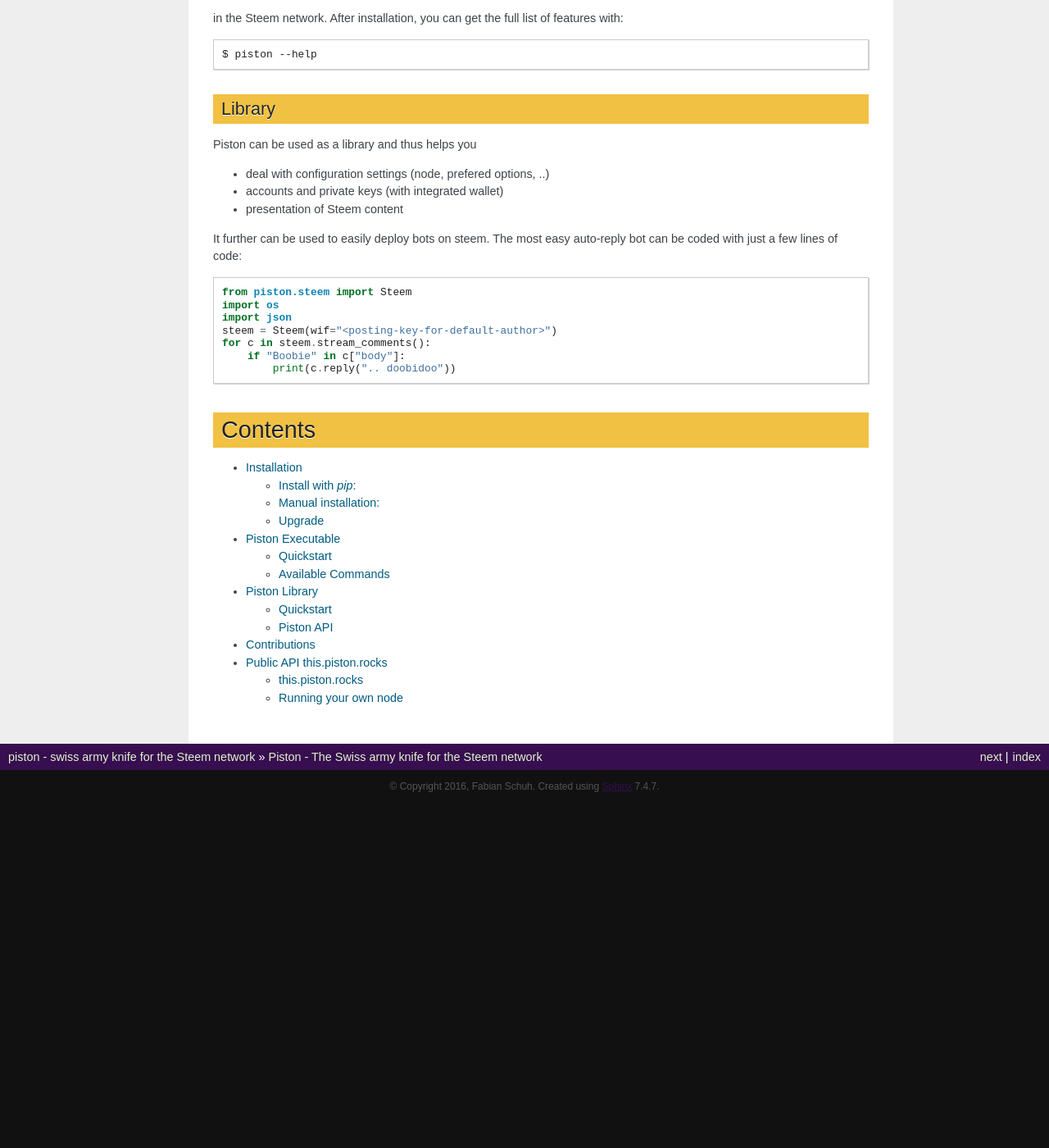
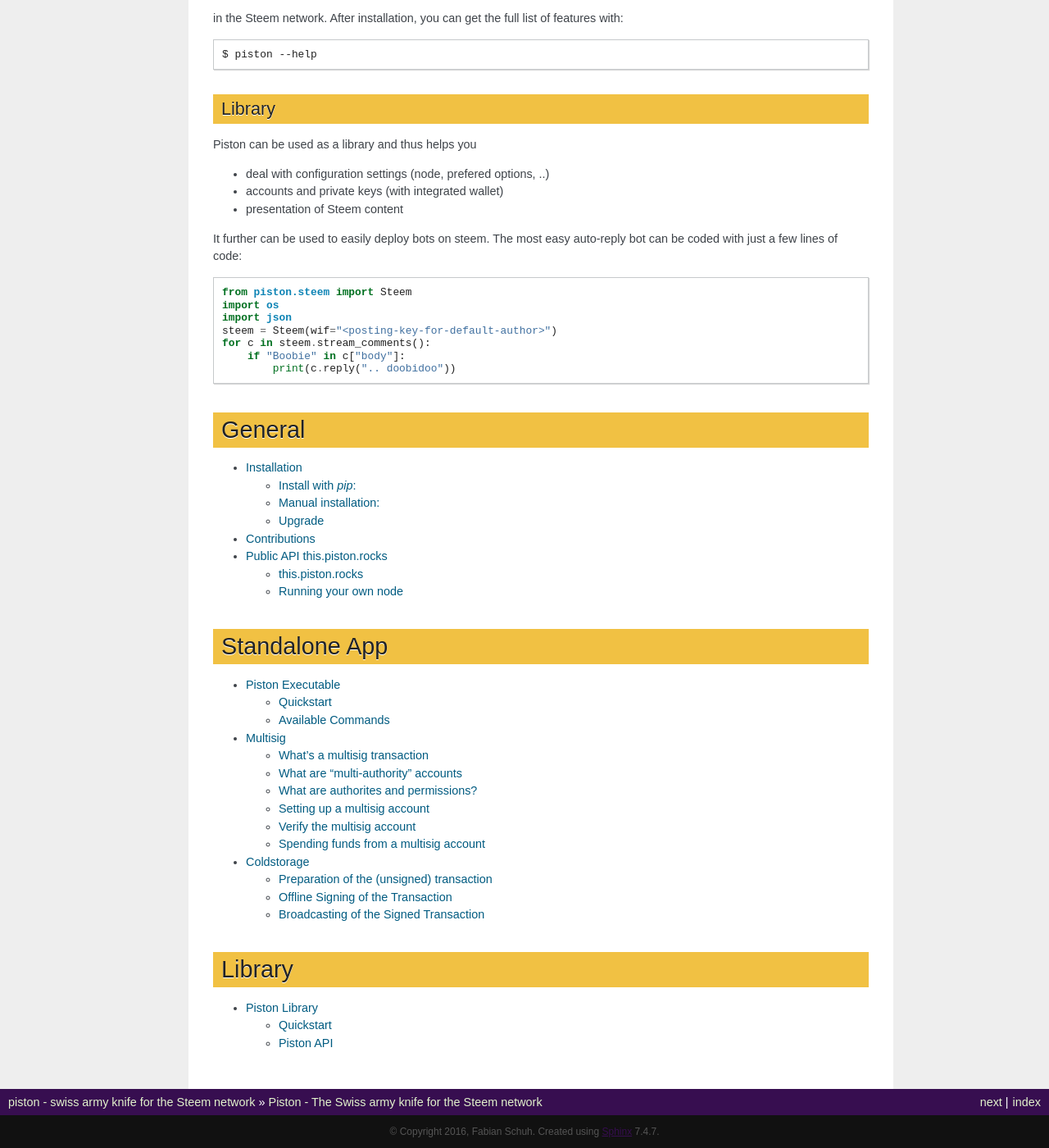
Before and after one commit to xeroc/piston-cli, a Sphinx documentation site: the page built from docs/index.rst, in a window 1280 px wide and 1400 px high, scrolled down 683 px. Shown: the whole window at 82% size. Built offline with Sphinx 7.4.7, drawn with Linux system fonts in a browser that asks for light colours; before the commit the page ends 1662 px from its top, so only the background shows below that; some of the changed lines change nothing that is shown; some of the changed text lies outside the part shown.

Commit message:
[docs] Documentation updates

```diff
--- a/docs/app.rst
+++ b/docs/app.rst
@@ -316,10 +316,60 @@
 
 Permissions can be changed using:::
 
-    piston allow --account <account> --weight 1 <foreign_account>
-    piston disallow --permission <foreign_account>
+    piston allow --account <account> --weight 1 --permission posting --threshold 1 <foreign_account>
+    piston disallow --permission <permissions> <foreign_account>
 
 More details and the default parameters can be found via:::
 
     piston allow --help
     piston disallow --help
+
+Update Memo Key
+~~~~~~~~~~~~~~~
+
+The memo key of your account can be updated with
+
+    piston updatememokey --key <KEY>
+
+If no ``key`` is provided, it will ask for a password from which the
+key will be derived
+
+Create a new account
+~~~~~~~~~~~~~~~~~~~~
+
+Piston let's you create new accounts on the Steem blockchain.
+
+.. note::
+
+    Creating new accounts will cost you a fee!
+
+It works like this:
+
+    piston newaccount <accountname>
+
+and it will ask you to provide a new password. During creation, piston
+will derive the new keys from the password (and the account name) and
+store them in the wallet (except for the owner key)
+
+.. note::
+
+    ``newaccount`` will **not** store the owner private key in the
+    wallet!
+
+Import Account
+~~~~~~~~~~~~~~
+
+You can import your existing account into piston by using
+
+    piston importaccount --account <accountname>
+
+It will ask you to provide the passphrase from which the private key
+will be derived. If you already have a private key, you can use `addkey`
+instead.
+
+Sign/Broadcast Transaction
+~~~~~~~~~~~~~~~~
+
+Unsigned (but properly prepared) transactions can be signed with
+``sign``. Signed transactions can be broadcast using ``broadcast``.
+These feature is described in :doc:`<coldstorage.rst>` and :doc:`<multisig.rst>`.
--- /dev/null
+++ b/docs/coldstorage.rst
@@ -0,0 +1,123 @@
+***********
+Coldstorage
+***********
+
+With release 0.3.2, piston now supports **offline signing** for
+coldstorage. The procedure consists of three basic steps.
+
+1. **preparation of the (unsigned) transaction**
+2. **offline signing of the transaction**
+3. **broadcasting of the signed transaction**
+
+Let's go through the details real quick:
+
+Preparation of the (unsigned) transaction
+=========================================
+
+Any transaction that piston can do (post, reply, edit, upvote, downvote,
+transfer, powerup, powerdown, powerdownroute, convert, allow, disallow,
+newaccount, updatememokey, etc.) can be generated **without** actually
+signing them using the ``-x`` flag. The command will return a couple
+lines (JSON format) and all you need to do is store those in a file and
+carry them over to your offline computer.
+
+**Important remark**: The default expiration time for transaction is
+**30 seconds**. Apparently, nobody will be able to carry the transaction
+to an offline computer, sign them and move them back to the online
+computer within 30 seconds, you can increase the expiration to 5 minutes
+by adding ``-e 300`` (300 seconds = 5 minutes)!
+
+::
+
+    $ piston -e 300 -x transfer fabian 0.1 SBD > unsigned-transaction.json
+
+This gives you 5 minutes for your procedure. If you can't make it in 5
+minutes, increase the ``300`` and try again.
+
+Technical details
+-----------------
+
+A simple example looks like this:
+
+::
+
+    $ piston -x -e 300 transfer fabian 0.1 SBD
+    {'expiration': '2016-09-07T08:17:19',
+     'extensions': [],
+     'operations': [['transfer',
+                     {'amount': '0.100 SBD',
+                      'from': 'xeroc',
+                      'memo': '',
+                      'to': 'fabian'}]],
+     'ref_block_num': 38340,
+     'ref_block_prefix': 336529008,
+     'signatures': [],
+     [...]
+    }
+
+That is the **basic** transaction and you see that the ``signatures``
+are empty. In order to make it easier for the offline machine to sign
+your transaction, there are a few more informations returned, namely:
+
+::
+
+    {
+     [...]
+     'missing_signatures': ['STM6quoHiVnmiDEXyz4fAsrNd28G6q7qBCitWbZGo4pTfQn8SwkzD',
+                            'STM8HCf7QLUexogEviN8x1SpKRhFwg2sc8LrWuJqv7QsmWrua6ZyR'],
+     'required_authorities': {'fabian': {'account_auths': [],
+                                         'key_auths': [['STM8HCf7QLUexogEviN8x1SpKRhFwg2sc8LrWuJqv7QsmWrua6ZyR',
+                                                        1]],
+                                         'weight_threshold': 1},
+                              'xeroc': {'account_auths': [['fabian', 1]],
+                                        'key_auths': [['STM6quoHiVnmiDEXyz4fAsrNd28G6q7qBCitWbZGo4pTfQn8SwkzD',
+                                                       1]],
+                                        'weight_threshold': 2}},
+    }
+
+This data allows to identify the required keys without the need for an
+internet connection (e.g. on you offline computer).
+
+Offline Signing of the Transaction
+==================================
+
+With the unsigned transaction, you can go to your offline computer and
+have it signed using your key there by using:
+
+::
+
+    piston sign --file unsigned-transaction.json > signed-transaction.json
+
+The command will return the signed transaction which will look like
+this:
+
+::
+
+    {'expiration': '2016-09-07T08:25:48',
+     'extensions': [],
+     'operations': [['transfer',
+                     {'amount': '0.001 SBD',
+                      'from': 'xeroc',
+                      'memo': '',
+                      'to': 'fabian'}]],
+     'ref_block_num': 38510,
+     'ref_block_prefix': 3441950962,
+     'signatures': ['2071716bc5655d5327524004e33d340757cae067fcd30728484c21c605e26e3d0b548ca8b433af3037246084e67addbb726f45ef8d3fdb6e6b3e81415899bd762c']}
+
+Carry this transaction to an internet connected computer and go to the
+next step.
+
+Broadcasting of the Signed Transaction
+======================================
+
+The signed transaction can easily be broadcast to the network/blockchain
+by using
+
+::
+
+    piston broadcast --file signed-transaction.json
+
+Unless you obtain an error, your transaction was transmitted to the
+network and will shortly after be added to a block.
+
+Congratulations!
--- a/docs/index.rst
+++ b/docs/index.rst
@@ -54,13 +54,30 @@
        if "Boobie" in c["body"]:
            print(c.reply(".. doobidoo"))
 
-Contents
+General
 ========
+
 .. toctree::
     :maxdepth: 2
 
     installation
-    app
-    lib
     contrib
     public-api
+
+Standalone App
+==============
+
+.. toctree::
+    :maxdepth: 2
+
+    app
+    multisig
+    coldstorage
+
+Library
+=======
+
+.. toctree::
+    :maxdepth: 2
+
+    lib
--- /dev/null
+++ b/docs/multisig.rst
@@ -0,0 +1,219 @@
+********
+Multisig
+********
+
+Since the release of piston 0.3.3, you can use Steem's swiss
+army knife for **multisig** transactions. This tutorial gives a brief
+introduction and shows how it works. But first, let me clarify a few
+technical terms:
+
+What's a multisig transaction
+=============================
+
+The term *multisig* refers to the requirement of having **more than one
+signature** to create a valid transaction. Most transactions don't have
+this requirement because they are tied to **regular accounts**. However,
+you can extend your account to a **multi-authority account** by adding
+more keys and requiring more than one of them to sign a transaction. In
+simple terms, you could secure your funds in such a way that you have
+one access key stored on your computer and another stored on your mobile
+phone. Then you can setup a scheme where you can only transfer funds
+when both, your computer and your mobile phone sign the transaction.
+
+What are "multi-authority" accounts
+===================================
+
+A multi-authority account does not consist of just a single access key
+(e.g. password) but can consists of one or many
+
+-  public keys (read: *passwords*) or
+-  other account names.
+
+This allows for some very cool setups for improved security and trust.
+Let's say you have 2 friends and you want to setup a company together
+with them. Then you create a new account remove the initial public keys
+and put their account names into the authorities. Now you have an
+account that is jointly owned by a group of people.
+
+What are authorites and permissions?
+====================================
+
+On Steem, there are 3 permissions:
+
+-  **active**: the active permission can move funds and trade in the
+   internal exchange as well as change all permission authorities
+   (except for the owner permission)
+-  **posting**: the posting permission is required for posting and
+   voting on Steem
+-  **owner**: the owner permission is the super administrator and can
+   change and overwrite all other permissions
+
+All permissions have a threshold that needs to be reached by signatures.
+Regular accounts have a threshold of one, such that only one access key
+(*password*) is sufficient to access the account's permission.
+
+Each permission can consist of one or multiple authorities and a weight
+Two choices exist for the authorities:
+
+-  a public key
+-  an account name
+
+and the weight is an integer number. The weight, together with the
+threshold of the permission, works like this: If the sum of the weights
+that are associated with the signatures exceed the threshold, the
+transaction is valid.
+
+For example: Let's say we take a look at the **active permission** of
+account **xeroc**. We can take a look at its current permissions using
+piston:
+
+::
+
+    $ piston permissions xeroc
+    +------------+-----------+-----------------------------------------------------------+
+    | Permission | Threshold |                                               Key/Account |
+    +------------+-----------+-----------------------------------------------------------+
+    |      owner |         2 |                                                fabian (1) |
+    |            |           | STM7mgtsF5XPU9tokFpEz2zN9sQ89oAcRfcaSkZLsiqfWMtRDNKkc (1) |
+    +------------+-----------+-----------------------------------------------------------+
+    |     active |         2 |                                                fabian (1) |
+    |            |           | STM6quoHiVnmiDEXyz4fAsrNd28G6q7qBCitWbZGo4pTfQn8SwkzD (1) |
+    +------------+-----------+-----------------------------------------------------------+
+    |    posting |         1 |                                             streemian (1) |
+    |            |           | STM6xpuUdyoRkRJ1GQmrHeNiVC3KGadjrBayo25HaTyBxBCQNwG3j (1) |
+    |            |           | STM8aJtoKdTsrRrWg3PB9XsbsCgZbVeDhQS3VUM1jkcXfVSjbv4T8 (1) |
+    +------------+-----------+-----------------------------------------------------------+
+
+We see that the threshold is *2* and there is one key and one account
+with each having weight *1*. This means that we require a signature from
+``STM6quoHiVnmiDEXyz4fAsrNd28G6q7qBCitWbZGo4pTfQn8SwkzD`` and from the
+active key of ``fabian``. to construct a valid transaction that spends
+from account ``xeroc``. And we will see below how that will work
+
+Setting up a multisig account
+=============================
+
+So, in order to do multisig transactions, we first need a
+multi-authority/multi-sig account. We can use piston to set this up.
+
+**Remark**: Since we are changing permissions of accounts here, I
+**highly** recommend to use this with a temporary account first and also
+to use the ``-dx`` flag (nobroadcast) to verify the transaction before
+broadcasting it.
+
+**Recommendation**: We highly recommend to first test with the posting
+or active permission and only if you feel comfortable, change the
+*owner* permissions.
+
+Adding an authority
+-------------------
+
+We can add a named account or a public key using ``piston allow``. We
+need to define the affected account as well as the permission to modify.
+
+::
+
+    piston -dx allow --account xeroc --permission active fabian --weight 1
+    piston -dx allow --account xeroc --permission active STM6quoHiVnmiDEXyz4fAsrNd28G6q7qBCitWbZGo4pTfQn8SwkzD --weight 1
+
+These transaction will only add another authority to the permission with
+the provided weight.
+
+Adding an authority and changing the threshold
+----------------------------------------------
+
+To change the threshold of your account, you need to use the
+``--threshold x`` parameter **with your last additional authority**.
+
+::
+
+    piston -dx allow --account xeroc --permission active dantheman --weight 1 --threshold 2
+
+This will change the threshold.
+
+Verify the multisig account
+===========================
+
+Using ``piston permissions`` we can take a look at the end result of our
+actions:
+
+::
+
+    piston permissions <accountname>
+
+Spending funds from a multisig account
+======================================
+
+Spending funds from a multisig account is as easy as `using piston for
+coldstorage </piston/@xeroc/piston-howto-use-it-for-coldstorage>`__. The
+major difference is that you need to transfer the **partially** signed
+transaction between multiple parties.
+
+**Note**: Due to the limitation of the expiration time to a maximum of
+1h, you will need to find a time when you reach everyone within the
+hour.
+
+Create an unsigned transaction
+------------------------------
+
+Let's create an unsigned transaction using
+
+::
+
+    piston -x transfer --account xeroc fabian 0.001 SBD > unsigned-transaction.json
+
+Send the ``unsigned-transaction.json`` file to all relevant parties and
+let them sign the transaction
+
+Signing unsigned/partially signed transactions
+----------------------------------------------
+
+The unsigned/partially signed transaction can be signed with the
+available keys using
+
+::
+
+    piston sign --file unsigned-transaction.json
+
+The result can be safely send to the initiator or be broadcasted if all
+required transaction have been added.
+
+Signing Party
+-------------
+
+Technically, it's your decision on how to collec the signatures. Either
+you let them all **append** their signatures and forward the improved
+partially signed transaction (assuming they know each others contact
+data), or you let them send all the signed transactions back to you (if
+only you know who has the keys). In the latter case you would need to
+copy/paste the signatures into the transactions so that it takes the
+form below and can then broadcast it.
+
+::
+
+    {'expiration': '2016-09-07T09:16:22',
+     'extensions': [],
+     'operations': [['transfer',
+                     {'amount': '0.001 SBD',
+                      'from': 'xeroc',
+                      'memo': '',
+                      'to': 'fabian'}]],
+     'ref_block_num': 39520,
+     'ref_block_prefix': 4016647731,
+     'signatures': ['1f52fe34142a421ff711f0ddf29b0f782b74b68d9330380b464f44dbf59ab291b208f9969ec4bd215570b796e4f036d1a5ab37b84cdf2d9ad4d36162a799ebcd8f',
+                    '1f1037cfe13b1f278fb2cae6b588dcd6a7d24de7ca26c29d1a7a70c4646b39d0d21c35749f444fb5b2686fd8552fe89b9013ab5723f1f4c5ba394c6e1a92ffb489',
+                    '1f67430dd482848d14cfce7c5de11628b0cbea3cf3b0ced546b64172abb730cfed797da9490c66b2208d24d9ea24654b47e9ce758aa6f19b4bbb0dbd1cc1afe41c',
+                    '20270dbcc95af22cc55404ff5b220a8aaf2585c3f47d496af1ae426c7d68f9e5c471d8dbc98c728bbeeec09dc8a47ddb58f3f55e67f5b603fdfd1ead47e8ffcb6a']}
+
+Broadcasting the signed transactions
+------------------------------------
+
+Once the signatures are put together into one transactions, we can
+broadcast the transaction using
+
+::
+
+    piston broadcast --file signed-transaction.json
+
+The operation should (if the signatures are sufficient and valid) be
+executed within seconds.
```
